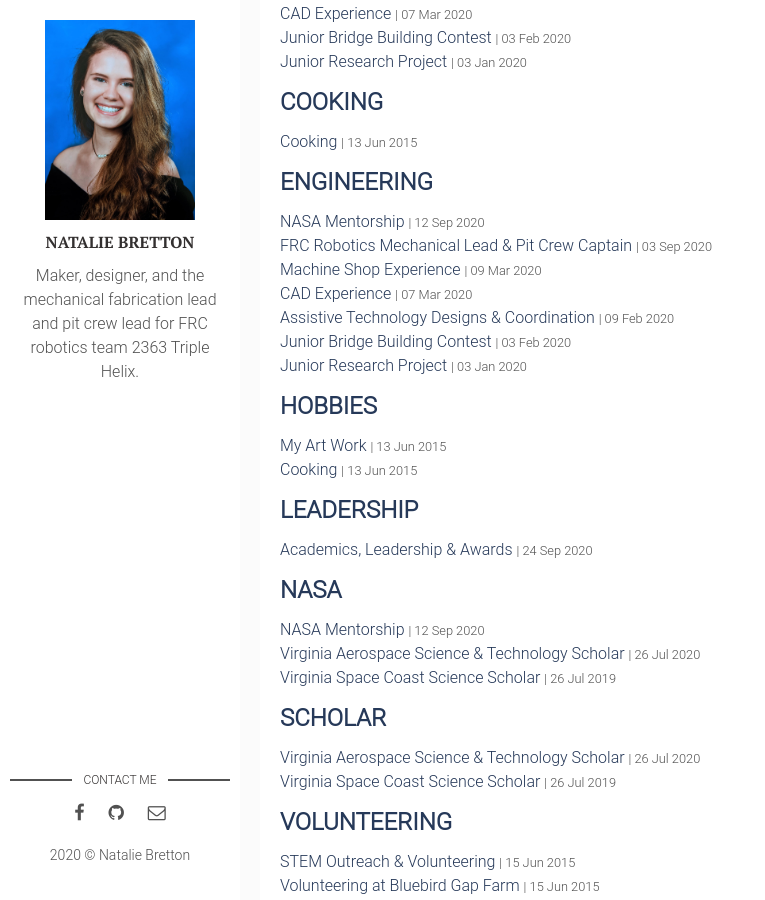
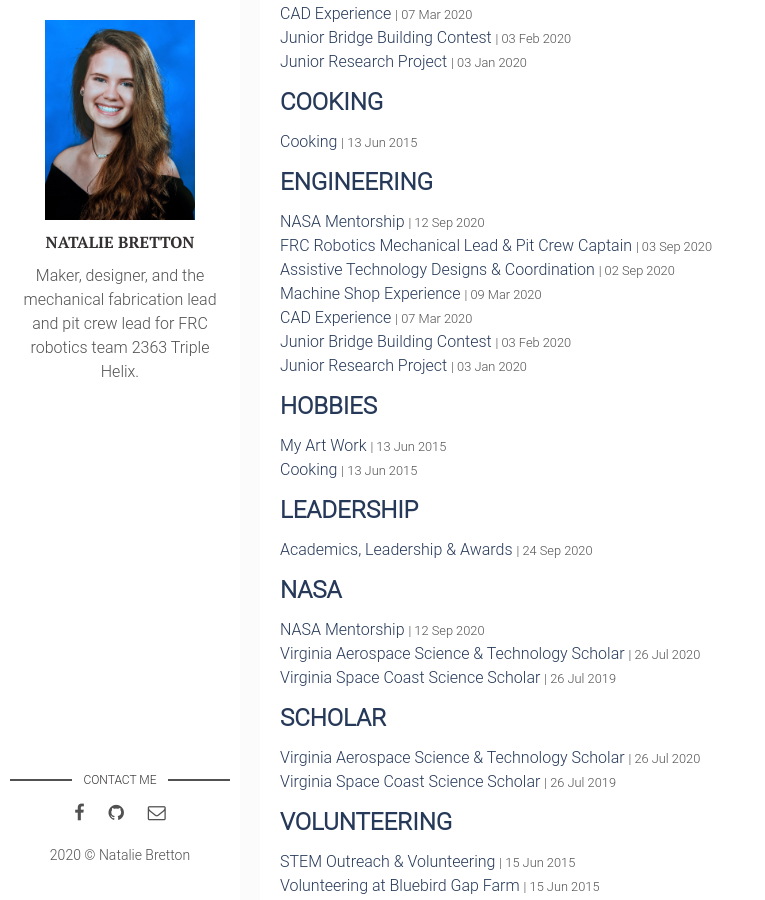
Before and after one commit to natgrrl/natgrrl.github.io, a Jekyll site: the page built from tags.html, in a window 1280 px wide and 900 px high, scrolled down 529 px. Shown: the whole window, without its empty margins (0-765 px from the left). Built offline with Jekyll 4.4.1, drawn with Linux system fonts in a browser that asks for light colours.

Commit message:
Update 2020-09-02-at.markdown

```diff
--- a/_posts/2020-09-02-at.markdown
+++ b/_posts/2020-09-02-at.markdown
@@ -1,7 +1,7 @@
 ---
 layout: post
 title: "Assistive Technology Designs & Coordination"
-date: 2020-02-09
+date: 2020-09-02
 description: I served as the point of contact for an ongoing collaboration with our school district’s Assistive Technology Coordinator. Our team’s role in this collaboration is to adapt low-cost toys to connect to accessible switches, enabling students with disabilities to learn cause-effect relationships by triggering the toys’ functions.  # Add post description (optional)
 img: at1.jpg # Add image post (optional)
 tags: [ENGINEERING]
```
